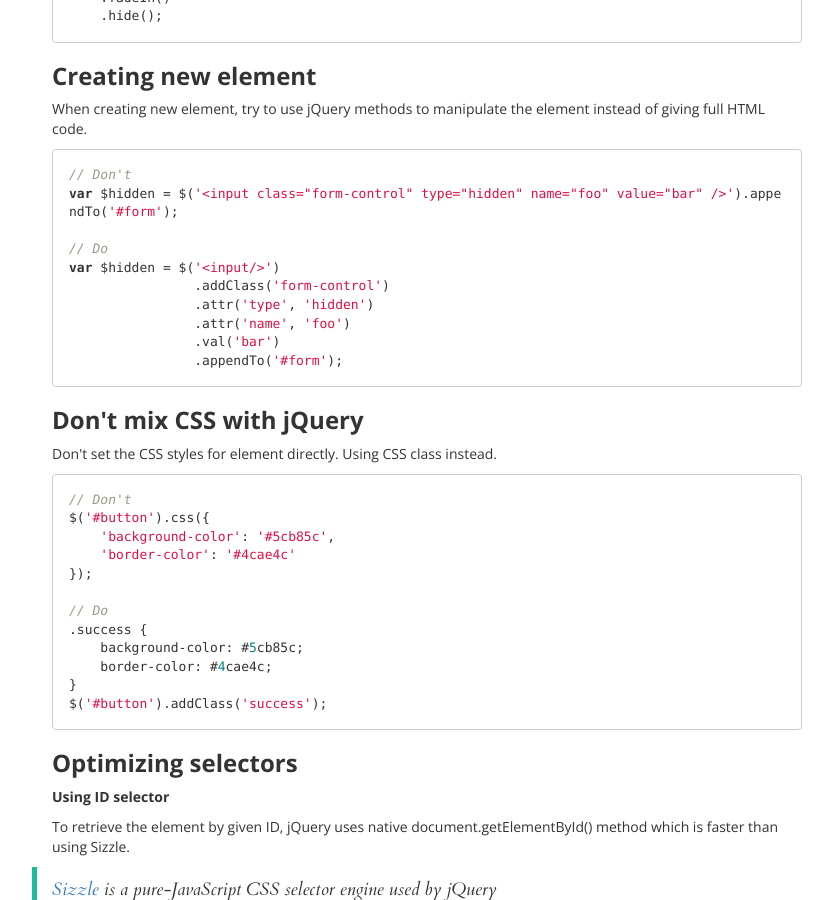
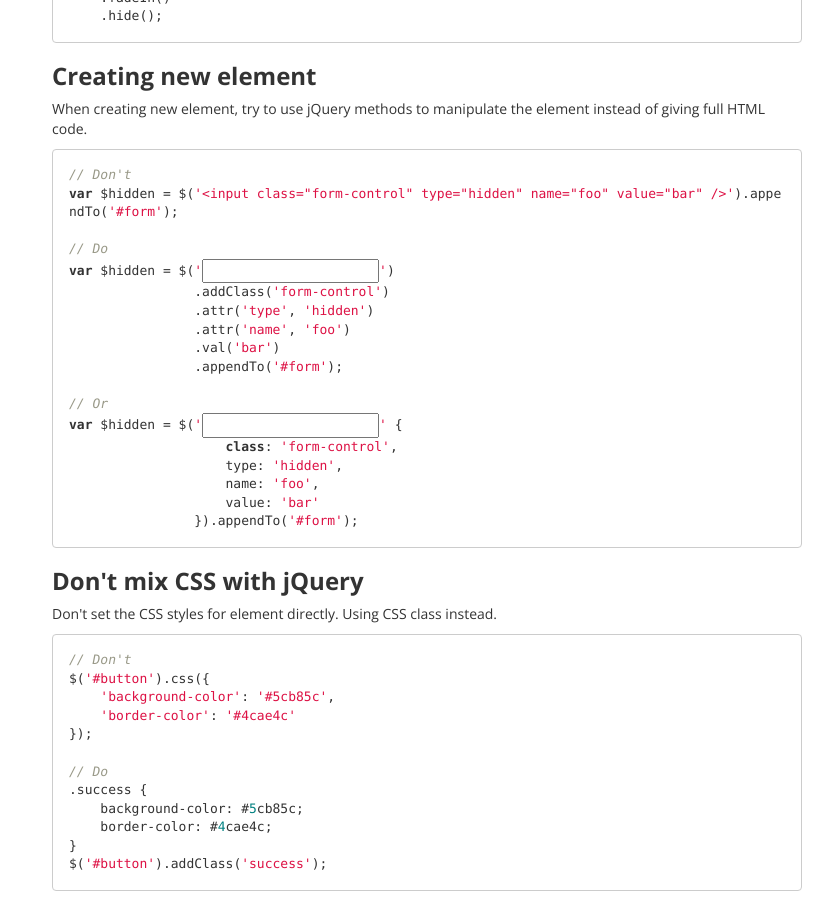
Before and after one commit to robsonmobile/programer.tips, a Jekyll site: the page built from _posts/2014/09/2014-09-12-best-jquery-practices.html, in a window 1280 px wide and 900 px high, scrolled down 3824 px. Shown: the whole window, without its empty margins (213-1046 px from the left). Built offline with Jekyll 4.4.1, drawn with Linux system fonts in a browser that asks for light colours; nearby versions of some CDN libraries; some web fonts are replaced; comment, search, counter and statistics services are not loaded.

Commit message:
alternative method for element creation

```diff
--- a/_posts/2014/09/2014-09-12-best-jquery-practices.html
+++ b/_posts/2014/09/2014-09-12-best-jquery-practices.html
@@ -141,12 +141,22 @@
 var $hidden = $('&lt;input class="form-control" type="hidden" name="foo" value="bar" />').appendTo('#form');
 
 // Do
-var $hidden = $('&lt;input/>')
+var $hidden = $('<input/>')
                 .addClass('form-control')
                 .attr('type', 'hidden')
                 .attr('name', 'foo')
                 .val('bar')
-                .appendTo('#form');</code></pre>
+                .appendTo('#form');
+
+// Or
+var $hidden = $('<input/>' {
+                    class: 'form-control',
+                    type: 'hidden',
+                    name: 'foo',
+                    value: 'bar'
+                }).appendTo('#form');</code></pre>
+
+
 
 <h3>Don't mix CSS with jQuery</h3>
 <p>Don't set the CSS styles for element directly. Using CSS class instead.</p>
```
